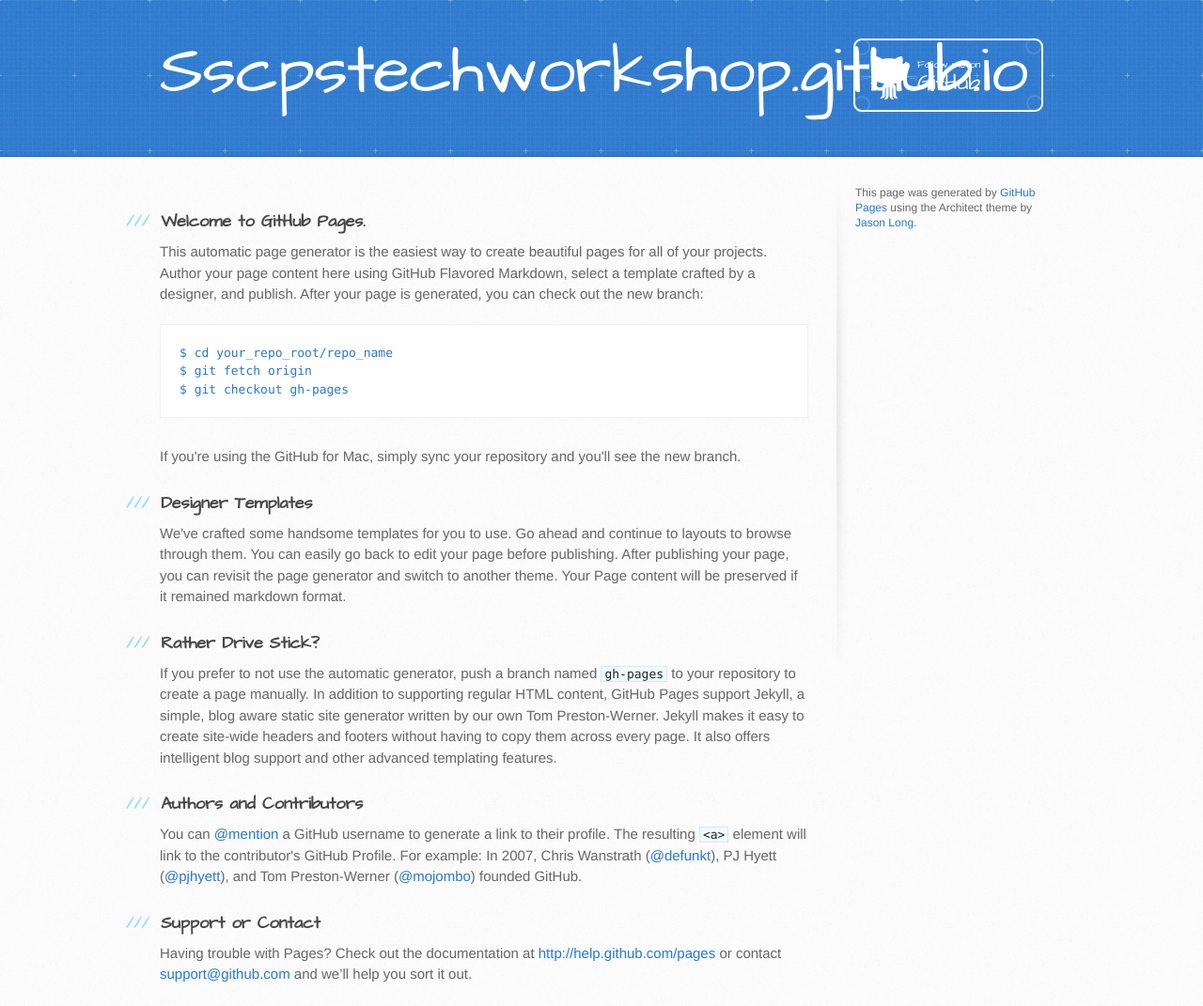
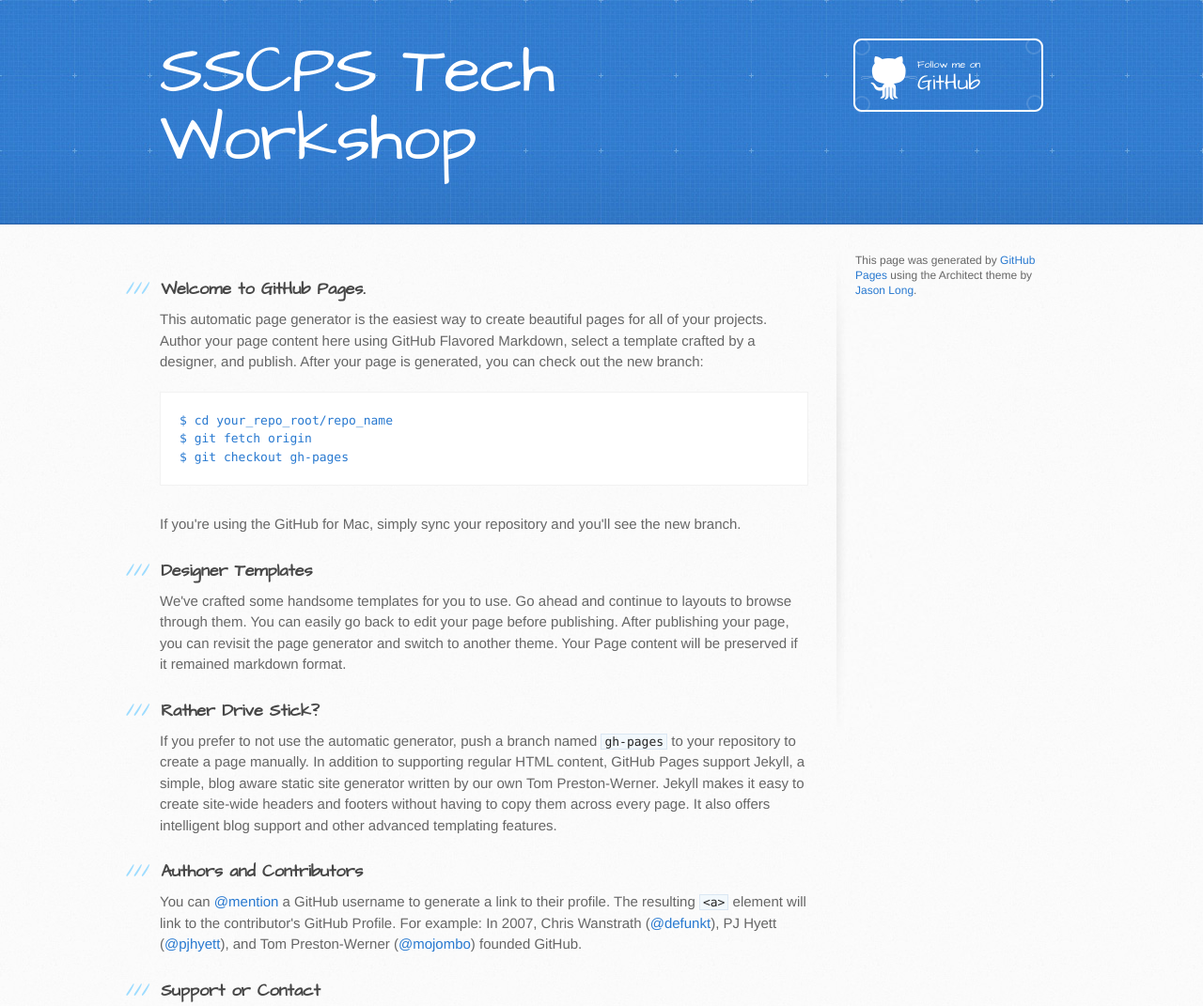
Before and after one commit to sscpstechworkshop/sscpstechworkshop.github.io, a plain HTML site: page index.html in a window 1280 px wide. Shown: the top 1071 px of the page at 94% size. Drawn offline with Linux system fonts and the light colour scheme.

Commit message:
Update index.html
Just a little cleanup

```diff
--- a/index.html
+++ b/index.html
@@ -13,13 +13,13 @@
     <script src="//html5shiv.googlecode.com/svn/trunk/html5.js"></script>
     <![endif]-->
 
-    <title>Sscpstechworkshop.github.io by sscpstechworkshop</title>
+    <title>SSCPS Tech Workshop</title>
   </head>
 
   <body>
     <header>
       <div class="inner">
-        <h1>Sscpstechworkshop.github.io</h1>
+        <h1>SSCPS Tech Workshop</h1>
         <h2></h2>
         <a href="https://github.com/sscpstechworkshop" class="button"><small>Follow me on</small>GitHub</a>
       </div>
```
